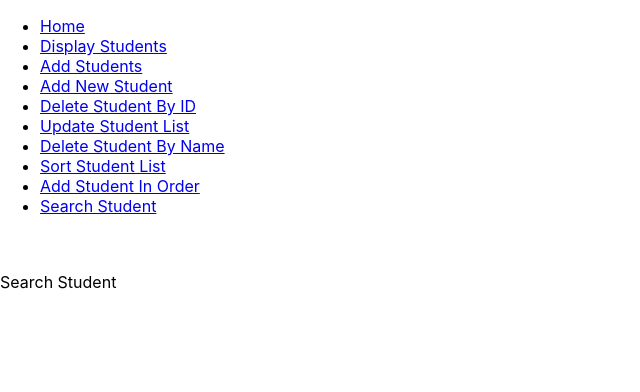
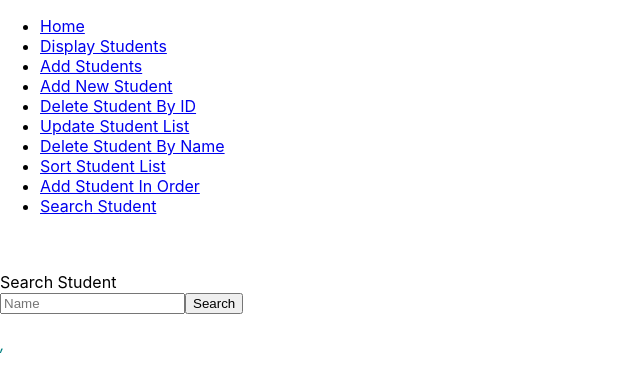
Before and after one commit to v-walker/redux-101-hw, a React (Create React App) app: page /search_student in a window 1280 px wide. Shown: the top 392 px of the page, without its empty margins (0-640 px from the left). Built offline with nearby package versions, Linux system fonts and the light colour scheme.

Commit message:
search functionality

```diff
--- a/src/actions/manageStudents.js
+++ b/src/actions/manageStudents.js
@@ -63,4 +63,13 @@ const addStudentInOrder = (id, fName, city) => {
     }
 }
 
-export { addStudents, addStudent, deleteByID, deleteByName, sortStudentsAlpha, sortStudentsCity, addStudentInOrder }
+const searchStudent = (name) => {
+
+    return {
+        type: "SEARCH_STUDENT",
+        name
+    }
+}
+
+
+export { addStudents, addStudent, deleteByID, deleteByName, sortStudentsAlpha, sortStudentsCity, addStudentInOrder, searchStudent }
--- a/src/components/AddStudents.jsx
+++ b/src/components/AddStudents.jsx
@@ -4,23 +4,24 @@ import { addStudents } from '../actions/manageStudents'
 
 const AddStudents = () => {
   const dispatch = useDispatch();
+  // const students = useSelector(state => state.students)
   const count = useSelector(state => state.count);
   const clickedAddStudents = useSelector(state => state.clickedAddStudents);
 
     // add the list of students from data/students to the global state
     // show the current student count
   return (
-    <>
+    <div>
       Add Students
       <br />
 
       <h2>Student Count: {count}</h2>
 
-      {!clickedAddStudents
+      {(!clickedAddStudents || count === 0)
       ? <button onClick={() => dispatch(addStudents())}>Add Students</button>
       : <p style={{color: "green"}}>Students have been added!</p>}
 
-    </>
+    </div>
   )
 }
 
--- a/src/components/SearchStudent.jsx
+++ b/src/components/SearchStudent.jsx
@@ -1,11 +1,33 @@
-import React from 'react'
+import React, { useState } from 'react';
+import { useDispatch, useSelector } from 'react-redux';
+import { searchStudent } from '../actions/manageStudents';
 
 const SearchStudent = () => {
+  const dispatch = useDispatch();
+  const [searchName, setSearchName] = useState("");
+  const searchResult = useSelector(state => state.searchResult)
+    // search for a student by name, if nothing found, return empty array
 
-    // search for a student by name, if nothing found, return empty array
-  return (
+  const handleSearchSubmit = (e) => {
+    e.preventDefault();
+
+    dispatch(searchStudent (searchName));
+
+    setSearchName("");
+  }
+
+    return (
     <>
       Search Student
+
+      <form onSubmit={handleSearchSubmit}>
+        <input type="text" placeholder="Name" value={searchName} onChange={(e) => setSearchName(e.target.value)} />
+        <button type="submit">Search</button>
+      </form>
+
+      <br />
+
+      <div style={{color: "teal"}}><i>{searchResult.fName}, {searchResult.city}</i></div>
     </>
   )
 }
--- a/src/components/UpdateStudent.jsx
+++ b/src/components/UpdateStudent.jsx
@@ -10,4 +10,4 @@ const UpdateStudent = () => {
   )
 }
 
-export default UpdateStudent
+export default UpdateStudent;
--- a/src/reducers/reducer.js
+++ b/src/reducers/reducer.js
@@ -82,6 +82,19 @@ const reducer = (state, action) => {
                 students: state.students.concat(action.data),
                 count: state.students.length + 1
             }
+
+        case "SEARCH_STUDENT":
+            if (state.students.find(student => student.fName === action.name)) {
+                let searchedStudent = state.students.find(student => student.fName === action.name)
+                return {
+                    ...state,
+                    searchResult: searchedStudent
+                }
+            } else {
+                return alert("Student not found. Try again!")
+            }
+
+
         default:
             return state;
     }
```
